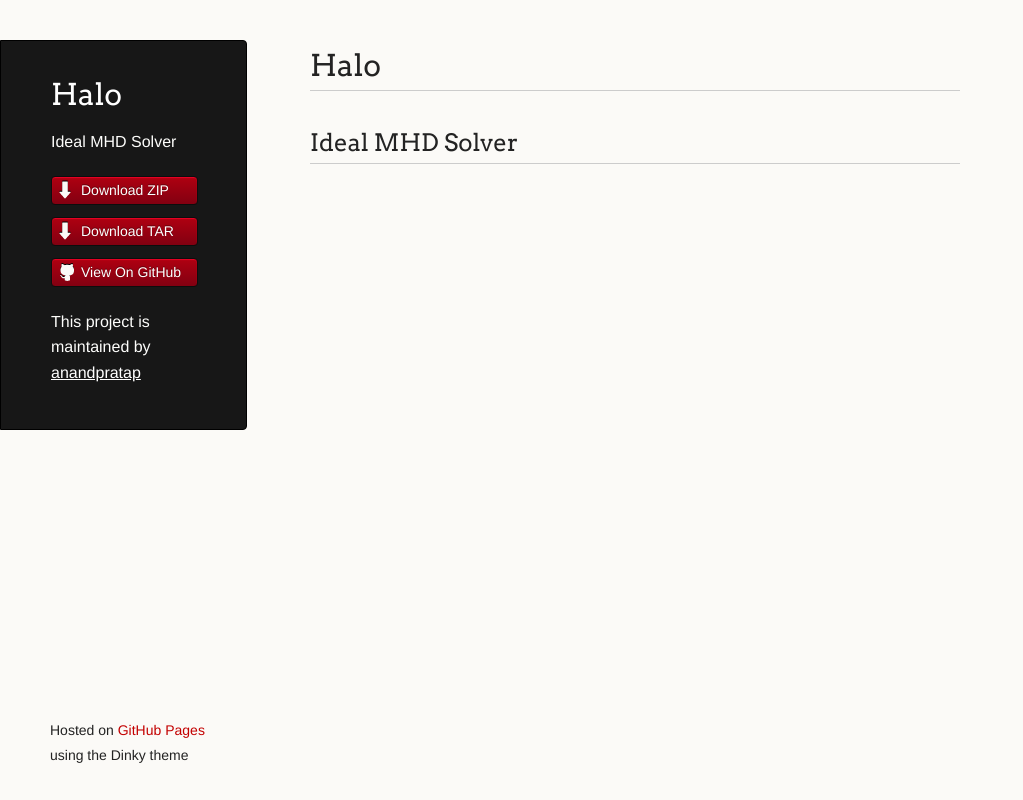
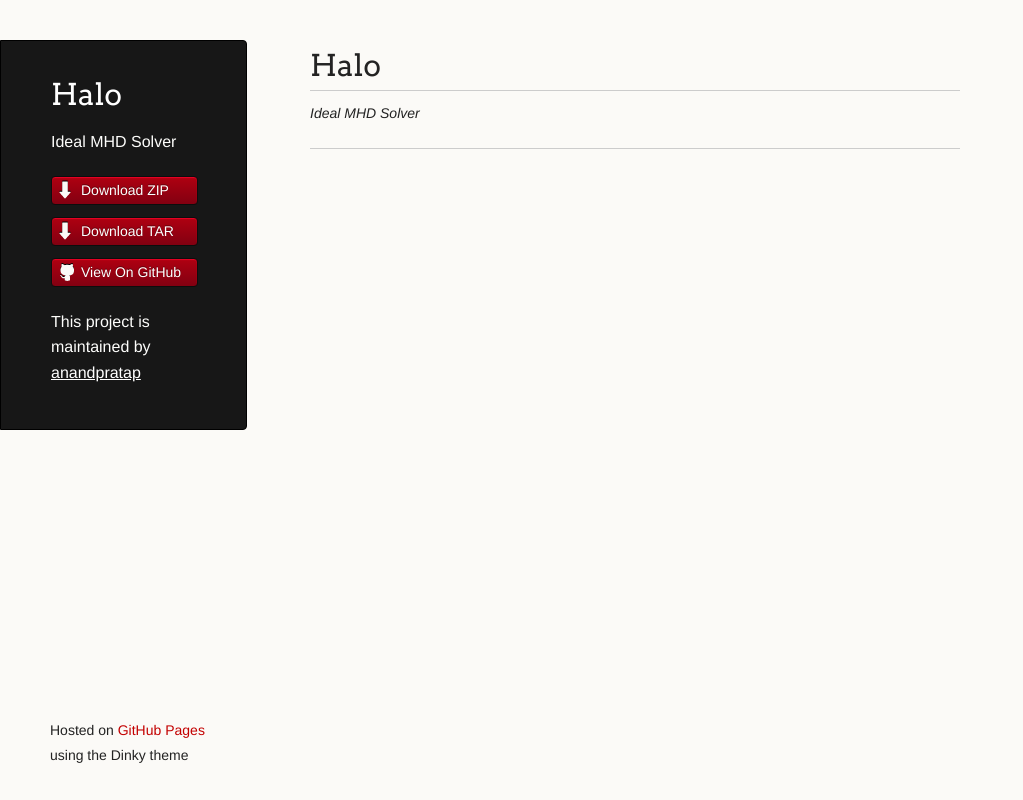
Before and after one commit to anandpratap/halo, a plain HTML site: page index.html in a window 1280 px wide. Shown: the whole page, without its empty margins (0-1023 px from the left). Drawn offline with Linux system fonts and the light colour scheme.

Commit message:
Create gh-pages branch via GitHub

```diff
--- a/index.html
+++ b/index.html
@@ -32,7 +32,9 @@
       <section>
         <h1>Halo</h1>
 
-<h2>Ideal MHD Solver</h2>
+<p><em>Ideal MHD Solver</em></p>
+
+<hr>
       </section>
       <footer>
         <p><small>Hosted on <a href="https://pages.github.com">GitHub Pages</a> using the Dinky theme</small></p>
--- a/params.json
+++ b/params.json
@@ -1 +1 @@
-{"tagline":"Ideal MHD Solver","body":"Halo\r\n====\r\n\r\n## Ideal MHD Solver ##","note":"Don't delete this file! It's used internally to help with page regeneration.","name":"Halo","google":""}
+{"note":"Don't delete this file! It's used internally to help with page regeneration.","name":"Halo","tagline":"Ideal MHD Solver","google":"","body":"# Halo #\r\n\r\n*Ideal MHD Solver*\r\n\r\n***\r\n"}
```
